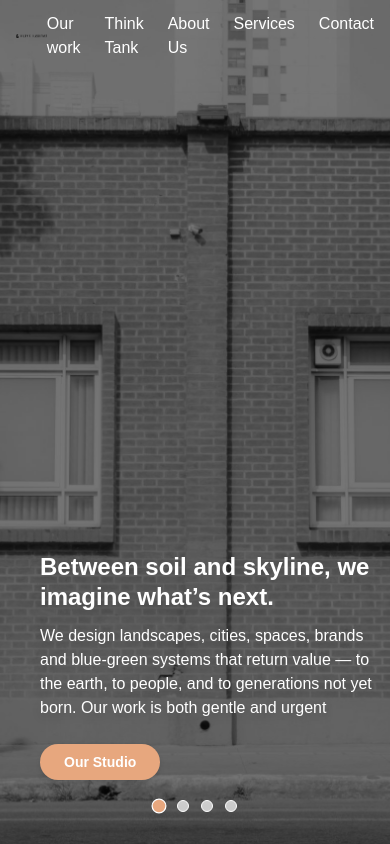
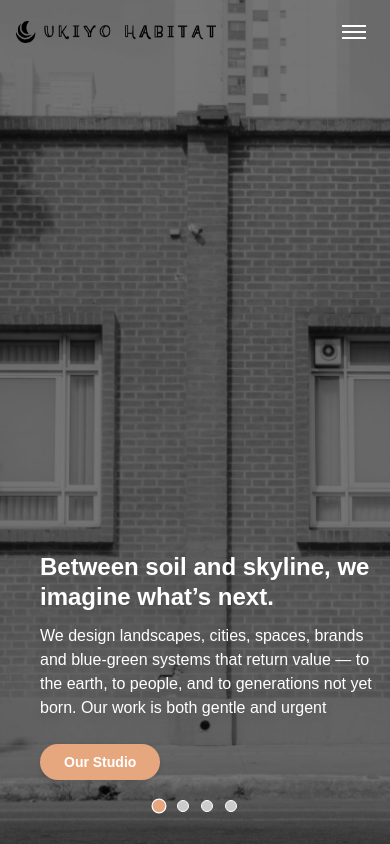
Before and after one commit to pratik1sharma-dev/ukiyo-main-site, a Next.js app: page / in a window 390 px wide. Shown: the top 844 px of the page. Built offline with nearby package versions, Linux system fonts and the light colour scheme.

Commit message:
added animation

```diff
--- a/src/app/Header.tsx
+++ b/src/app/Header.tsx
@@ -2,10 +2,12 @@
 import Link from "next/link";
 import Image from "next/image";
 import { usePathname } from "next/navigation";
+import { useState } from "react";
 
 export default function Header() {
   const pathname = typeof window !== 'undefined' ? window.location.pathname : '/';
   const floating = pathname === '/';
+  const [menuOpen, setMenuOpen] = useState(false);
   return (
     <header
       className={
@@ -27,14 +29,37 @@ export default function Header() {
           <Image src="/logo-bw-1.png" alt="Ukiyo Habitat Logo" width={200} height={100} priority className="mr-2" />
           <span className="sr-only">Ukiyo Habitat</span>
         </Link>
-        <ul className={floating ? "flex gap-6 text-base font-medium text-white" : "flex gap-6 text-base font-medium text-[#232323]"}>
+        {/* Desktop Nav */}
+        <ul className={(floating ? "flex gap-6 text-base font-medium text-white" : "flex gap-6 text-base font-medium text-[#232323]") + " hidden sm:flex"}>
           <li><Link href="/projects" className="hover:underline">Our work</Link></li>
           <li><Link href="/projects" className="hover:underline">Think Tank</Link></li>
           <li><Link href="/about" className="hover:underline">About Us</Link></li>
           <li><Link href="/services" className="hover:underline">Services</Link></li>
           <li><Link href="/contact" className="hover:underline">Contact</Link></li>
         </ul>
+        {/* Hamburger Icon for Mobile */}
+        <button
+          className="sm:hidden flex flex-col justify-center items-center w-10 h-10 rounded focus:outline-none focus:ring-2 focus:ring-[#e7a77e]"
+          aria-label={menuOpen ? "Close menu" : "Open menu"}
+          onClick={() => setMenuOpen((open) => !open)}
+        >
+          <span className={`block w-6 h-0.5 bg-current mb-1 transition-all duration-300 ${menuOpen ? 'rotate-45 translate-y-1.5' : ''}`}></span>
+          <span className={`block w-6 h-0.5 bg-current mb-1 transition-all duration-300 ${menuOpen ? 'opacity-0' : ''}`}></span>
+          <span className={`block w-6 h-0.5 bg-current transition-all duration-300 ${menuOpen ? '-rotate-45 -translate-y-1.5' : ''}`}></span>
+        </button>
       </nav>
+      {/* Mobile Menu Overlay */}
+      {menuOpen && (
+        <div className="fixed inset-0 bg-black/70 z-50 flex flex-col items-center justify-center sm:hidden transition-all">
+          <ul className="flex flex-col gap-8 text-2xl font-semibold text-white">
+            <li><Link href="/projects" onClick={() => setMenuOpen(false)}>Our work</Link></li>
+            <li><Link href="/projects" onClick={() => setMenuOpen(false)}>Think Tank</Link></li>
+            <li><Link href="/about" onClick={() => setMenuOpen(false)}>About Us</Link></li>
+            <li><Link href="/services" onClick={() => setMenuOpen(false)}>Services</Link></li>
+            <li><Link href="/contact" onClick={() => setMenuOpen(false)}>Contact</Link></li>
+          </ul>
+        </div>
+      )}
     </header>
   );
 }
--- a/src/app/layout.tsx
+++ b/src/app/layout.tsx
@@ -24,6 +24,9 @@ export default function RootLayout({
 }) {
   return (
     <html lang="en">
+      <head>
+        <meta name="viewport" content="width=device-width, initial-scale=1" />
+      </head>
       <body className={`${cormorant.variable} bg-[#f6f2ed] min-h-screen flex flex-col`}>
         <div className="relative w-full min-h-screen">
           <Header />
```
